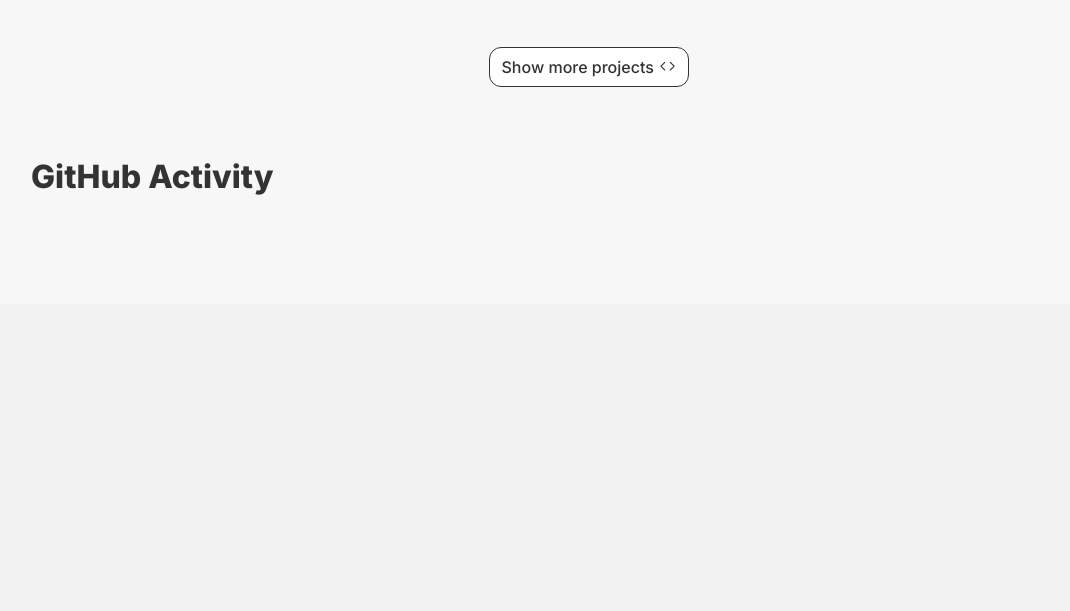
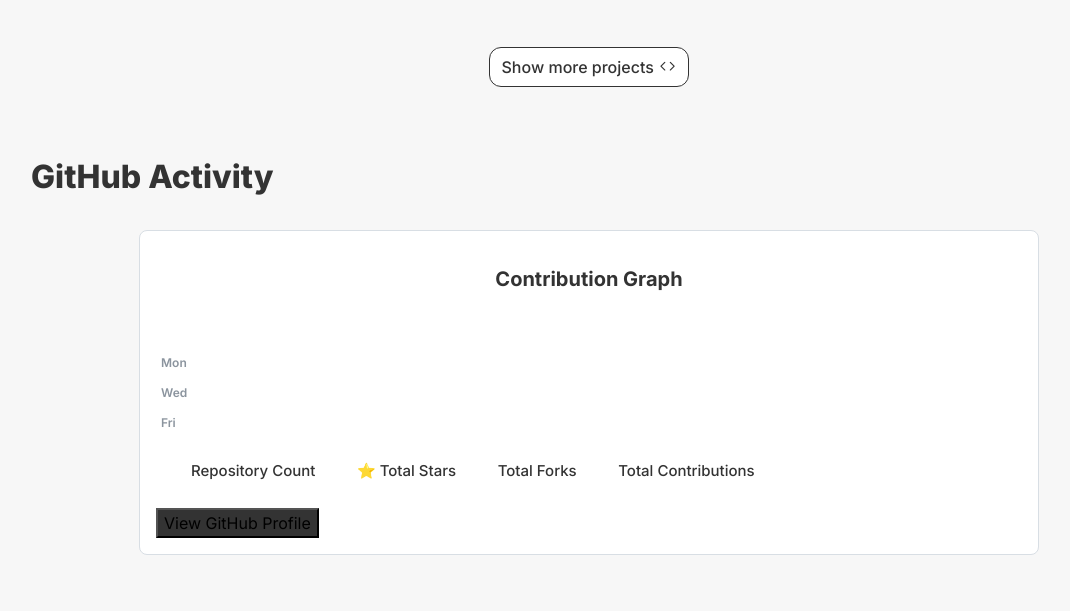
Before and after one commit to Aashub/portfolio-website, a Flask app: template templates/index.html in a window 1280 px wide. Shown: the part 1533-2144 px from the top of the page, without its empty margins (51-1121 px from the left). Before the commit the page ends 1728 px from the top, so only its background shows below. Run offline with Flask 3, Linux system fonts and the light colour scheme; the template is opened without the code that fills it, so the values that code supplies are empty.

Commit message:
github contribution graph complete

```diff
--- a/static/css/style.css
+++ b/static/css/style.css
@@ -940,6 +940,7 @@
 .github-graph{
 
     margin-top: 5%;
+    margin-bottom: 3%;
     color: #333333;
     font-weight:800;
 
@@ -953,6 +954,8 @@
     grid-template-rows: repeat(7, 10px);
     grid-auto-flow: column;
     gap: 5px;
+
+    margin-bottom: 4%;
 
 }
 
@@ -1007,3 +1010,91 @@
     border-radius: 2px;
 
 }
+
+.contributions-months-label{
+    color: #333333;
+
+
+}
+
+.months-row {
+   display:grid;
+   grid-template-columns:repeat(53,12px);
+   gap:3px;
+   font-size: 10px;
+   font-weight: 600;
+}
+
+
+.contribution-wrapper{
+    display: flex;
+    gap: 10px;
+    overflow-x: auto;
+    padding-top: 2%;
+
+}
+
+.days-column{
+    display: grid;
+    grid-template-rows: repeat(7, 8px);   /* SAME as graph */
+    gap: 7px;                              /* SAME as graph */
+    margin-top: 18px;                      /* Adjust to match month row height */
+    color: #8b949e;
+    font-size: 12px;
+    font-weight: 600;
+    transform: translateX(5px);
+}
+
+.days-column div{
+    height: 10px;
+    line-height: 4px;
+    margin: 0;
+}
+
+
+.github-contribution-box{
+    background: #fff;
+    border: 1px solid #d8dee4;
+    border-radius: 8px;
+    padding: 16px;
+
+    width: 100%;
+    max-width: 900px;   /* Maximum width on large screens */
+    margin: 0 auto;     /* Centers the card */
+    box-sizing: border-box;
+
+    margin-bottom: 5%;
+}
+
+.contribution-graph-text{
+
+    padding-top: 2%;
+    color: #333333;
+    font-weight: 700;
+    font-size: 20px;
+    text-align: center;
+
+}
+
+.contribution-highlights{
+
+    color: #333333;
+    display: flex;
+    gap: 5%;
+    padding-left: 35px;
+    margin-bottom: 3%;
+
+}
+
+
+.repository-count-card, .total-stars-card, .total-forks-card, .total-contributions-card{
+
+    font-size: 15px;
+    font-weight: 500;
+}
+
+
+.github-profile-button{
+
+    background: #333333;
+}
--- a/templates/index.html
+++ b/templates/index.html
@@ -363,7 +363,32 @@
 
         <h2 class="github-graph">GitHub Activity</h2>
 
+        <div class="github-contribution-box">
+
+            <p class="contribution-graph-text">Contribution Graph</p>
+            <div class="contribution-wrapper">
+
+                <div class="days-column">
+                    <div></div>
+                    <div>Mon</div>
+                    <div></div>
+                    <div>Wed</div>
+                    <div></div>
+                    <div>Fri</div>
+                    <div></div>
+                </div>
+
+                <div class="graph-section">
+
+                    <div class="months-row">
+                        {% for month in months_label %}
+                        <div class="contributions-months-label">{{month}}</div>
+                        {% endfor %}
+
+                    </div>
+
                     <div class="graph-container-grid">
+
 
                         {% for week in range(num_of_weeks) %}
                         {% for graph in contribution_graph[week]["contributionDays"] %}
@@ -384,11 +409,32 @@
                         <div class="contribution-max"></div>
 
                         {% endif %}
-
                         {% endfor %}
                         {% endfor %}
 
                     </div>
+
+
+                </div>
+
+
+            </div>
+
+            <div class="contribution-highlights">
+
+                <div class = "repository-count-card">Repository Count<span class = "contribution-highlight-number">{{contribution_highlights[0]}}</span></div>
+                <div class = "total-stars-card">⭐ Total Stars <span class = "contribution-highlight-number">{{contribution_highlights[1]}}</span> </div>
+                <div class = "total-forks-card">Total Forks <span class = "contribution-highlight-number">{{contribution_highlights[2]}}</span></div>
+                <div class = "total-contributions-card">Total Contributions <span class = "contribution-highlight-number">{{contribution_highlights[3]}}</span></div>
+
+            </div>
+
+            <div class="view-github-profile">
+                <button class = "github-profile-button">View GitHub Profile</button>
+            </div>
+
+        </div>
+
 
     </div>
 
```
Lines whose indentation alone changed are shown as unchanged.
